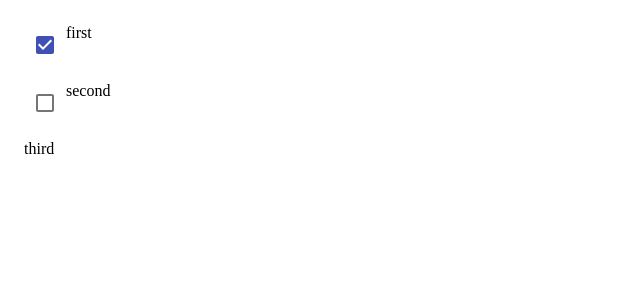
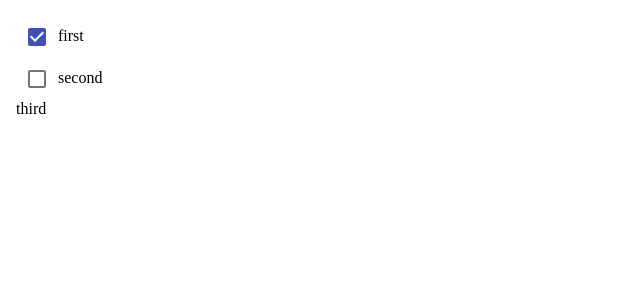
Before and after one commit to aliscie/Notion.so-clone, a React (Create React App) app: page / in a window 1280 px wide. Shown: the top 300 px of the page, without its empty margins (0-640 px from the left). Built offline with nearby package versions, Linux system fonts and the light colour scheme.

Commit message:
create new elmement

```diff
--- a/src/components/DND.jsx
+++ b/src/components/DND.jsx
@@ -20,6 +20,23 @@ function DND({ elements, boxStyle, elementsStyle }) {
                   // set(x)
                   // console.log(state)
 
+                  if (e.keyCode == 13) {
+
+                        const index = state.findIndex((item) => `${item.id}` == e.target.id);
+                        console.log(index, e.target.id)
+
+                        set((pre) => {
+                              return [
+                                    ...pre.slice(0, index + 1),
+                                    { id: state.length + 1, text: "xxx" },
+                                    ...pre.slice(index + 1, state.length)
+                              ];
+                        });
+                        setTimeout(() => {
+                              document.getElementById(state.length + 1).focus();
+                        }, 0);
+                        console.log(state)
+                  }
 
                   if (e.target.innerText.includes('/')) {
                         setAnchorEl(e.currentTarget)
@@ -35,26 +52,23 @@ function DND({ elements, boxStyle, elementsStyle }) {
                                                 ref={provided.innerRef}
                                                 {...provided.draggableProps}
                                                 {...provided.dragHandleProps}
-                                                style={{
-                                                      padding: grid,
-                                                      overflow: 'auto',
-                                                      ...provided.draggableProps.style,
+                                          // style={{
+                                          //       padding: grid,
+                                          //       overflow: 'auto',
+                                          //       ...provided.draggableProps.style,
 
-                                                }}
+                                          // }}
                                           >
-
                                                 <div
-                                                      id={e.id}
-                                                      style={{ display: 'flex' }}
                                                 >
                                                       {e.checkBox === true && <Checkbox defaultChecked color="primary" />}
                                                       {e.checkBox === false && <Checkbox color="primary" />}
                                                       {e.checkBox === null && null}
                                                       <div
-                                                            style={{ outline: 'none' }}
+                                                            id={e.id}
                                                             contentEditable='true'
                                                             onKeyUp={handlKey}
-                                                            style={{ ...elementsStyle, width: '100%', outline: 'none' }}
+                                                            style={{ ...elementsStyle, width: '100%', outline: 'none', display: 'inline' }}
                                                       >{e.text}</div>
                                                       <Pop anchorEl={anchorEl} setAnchorEl={setAnchorEl} />
                                                 </div>
```
